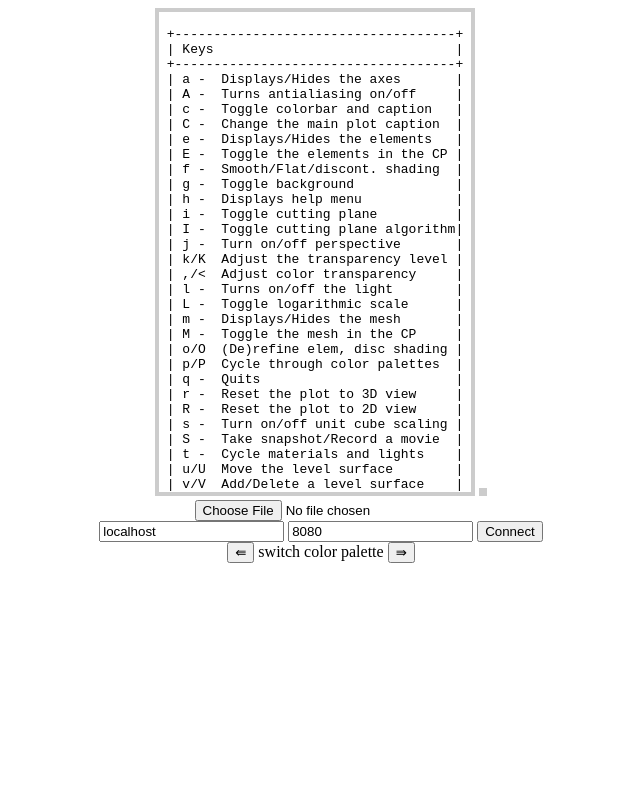
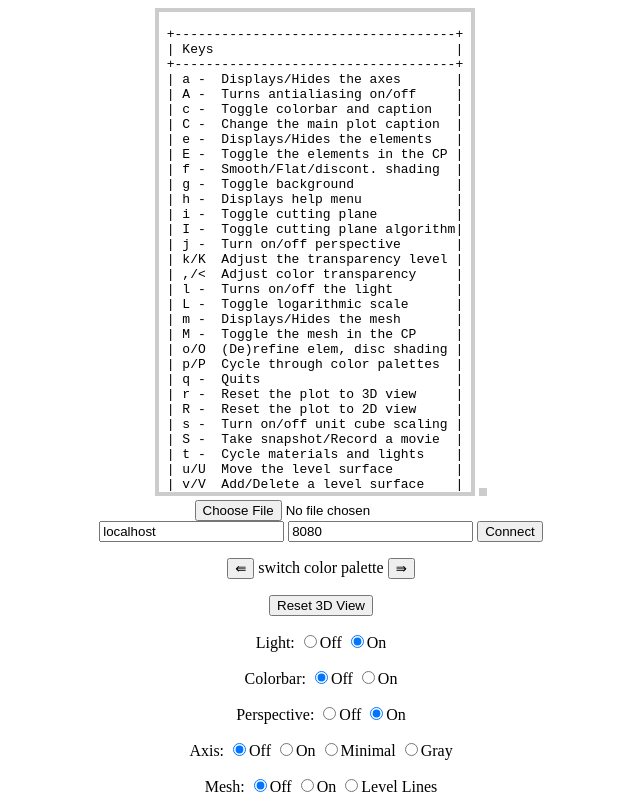
Before and after one commit to GLVis/glvis-js, a website: page examples/websockets.html in a window 1280 px wide. Shown: the whole page, without its empty margins (319-959 px from the left). Drawn offline with nearby package versions, Linux system fonts and the light colour scheme.

Commit message:
Added a few more key bindings

```diff
--- a/examples/websockets.html
+++ b/examples/websockets.html
@@ -90,11 +90,54 @@
       <button type="button" id="conn-btn" onclick="connect()">Connect</button>
     </div>
 
+    <p>
     <div align="center">
       <button type="button" onclick="glv.sendKey('p')">&#x21DA</button>
       switch color palette
       <button type="button" onclick="glv.sendKey('P')">&#x21DB</button>
     </div>
 
+    <p>
+    <div align="center">
+      <button type="button" onclick="glv.sendKey('r')">Reset 3D View</button>
+    </div>
+
+    <p>
+    <div align="center">
+      Light:
+      <input type="radio" id="off" name="light" oninput="glv.sendKey('l')"><label for="off">Off</label>
+      <input type="radio" id="on" name="light" checked="checked" oninput="glv.sendKey('l')"><label for="on">On</label>
+    </div>
+
+    <p>
+    <div align="center">
+      Colorbar:
+      <input type="radio" id="off" name="colorbar" checked="checked" oninput="glv.sendKey('c')"><label for="off">Off</label>
+      <input type="radio" id="on" name="colorbar" oninput="glv.sendKey('c')"><label for="on">On</label>
+    </div>
+
+    <p>
+    <div align="center">
+      Perspective:
+      <input type="radio" id="off" name="perspective" oninput="glv.sendKey('j')"><label for="off">Off</label>
+      <input type="radio" id="on" name="perspective" checked="checked" oninput="glv.sendKey('j')"><label for="on">On</label>
+    </div>
+
+    <p>
+    <div align="center">
+      Axis:
+      <input type="radio" id="off" name="axis" checked="checked" oninput="glv.sendKey('a')"><label for="off">Off</label>
+      <input type="radio" id="on" name="axis" oninput="glv.sendKey('a')"><label for="on">On</label>
+      <input type="radio" id="min" name="axis" oninput="glv.sendKey('a')"><label for="min">Minimal</label>
+      <input type="radio" id="gr" name="axis" oninput="glv.sendKey('a')"><label for="gr">Gray</label>
+    </div>
+
+    <p>
+    <div align="center">
+      Mesh:
+      <input type="radio" id="off" name="mesh" checked="checked" oninput="glv.sendKey('m')"><label for="off">Off</label>
+      <input type="radio" id="on" name="mesh" oninput="glv.sendKey('m')"><label for="on">On</label>
+      <input type="radio" id="ll" name="mesh" oninput="glv.sendKey('m')"><label for="ll">Level Lines</label>
+    </div>
   </body>
 </html>
```
